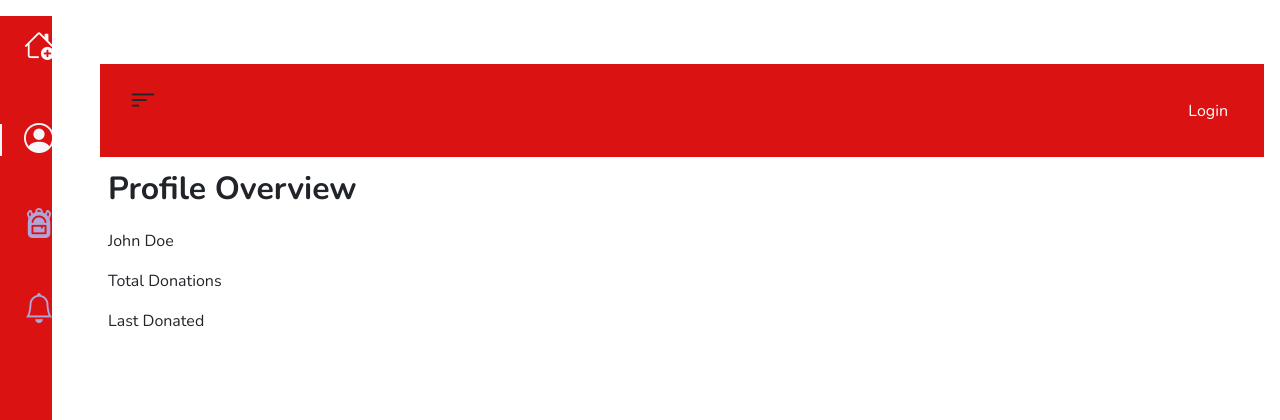
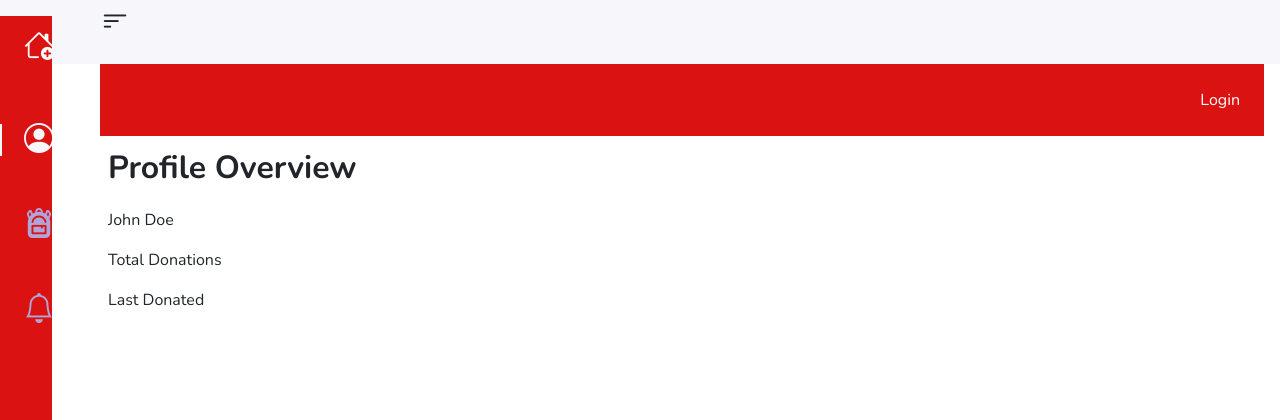
Before and after one commit to samueldobi/Campus-donors, a PHP site: page /dashboard.php in a window 1280 px wide. Shown: the top 420 px of the page. Run offline with PHP 8.4, Linux system fonts and the light colour scheme; some libraries are stand-ins or nearby versions.

Commit message:
debugging dashboard navbar

```diff
--- a/dashboard.php
+++ b/dashboard.php
@@ -22,18 +22,20 @@ session_start();
 
 
     <body>
-  <!-- Navbar -->
-  <nav class="navbar navbar-expand-lg navbar-light p-3">
+    <nav class="navbar  navbar-expand-lg navbar-light  p-3">
+
                 <div class="container-fluid">
-        <div class="d-flex align-items-center">
-            <div class="header_toggle">
-                <p class="text-dark" id="header-toggle"><i class="bi bi-filter-left"></i></p>
+
+                    <header class="header" id="header">
+                        <div class="header_toggle"> <i class='bx bx-menu' ></i>  <p class="text-dark" id="header-toggle"><i class="bi bi-filter-left "></i></p>
+                     </header>
                 </div>
-        </div>
-        <div class="navbar-collapse collapse">
-            <ul class="navbar-nav ms-auto">
+
+                <div class="">
+                    <!-- <a class="navbar-brand text-light" href="index.php">Campus Donors</a> -->
+                    <div class="navbar-nav ms-auto">
                         <?php if (isset($_SESSION['user_id'])): ?>
-                    <li class="nav-item dropdown">
+                            <div class="nav-item dropdown">
                                 <a class="nav-link dropdown-toggle" href="#" id="navbarDropdown" role="button" data-bs-toggle="dropdown" aria-expanded="false">
                                     <img src="<?php echo htmlspecialchars($_SESSION['profile_picture']); ?>" alt="" class="rounded-circle" width="30" height="30">
                                     Welcome, <?php echo htmlspecialchars($_SESSION['username']); ?>
@@ -44,18 +46,34 @@ session_start();
                                     <li><hr class="dropdown-divider"></li>
                                     <li><a class="dropdown-item" href="logout.php">Logout</a></li>
                                 </ul>
-                    </li>
+                            </div>
                         <?php else: ?>
-                    <li class="nav-item">
                             <a class="nav-link" href="login.php">Login</a>
-                    </li>
                         <?php endif; ?>
+                    </div>
+                </div>
+
+                    <!-- <a class="navbar-brand text-light" href="index.php">Campus Donors</a>
+                    <div class="navbar-nav ms-auto">
+                        <?php if (isset($_SESSION['user_id'])): ?>
+                            <div class="nav-item dropdown">
+                                <a class="nav-link dropdown-toggle" href="#" id="navbarDropdown" role="button" data-bs-toggle="dropdown" aria-expanded="false">
+                                    <img src="<?php echo htmlspecialchars($_SESSION['profile_picture']); ?>" alt="" class="rounded-circle" width="30" height="30">
+                                    Welcome, <?php echo htmlspecialchars($_SESSION['username']); ?>
+                                </a>
+                                <ul class="dropdown-menu dropdown-menu-end" aria-labelledby="navbarDropdown">
+                                    <li><a class="dropdown-item" href="dashboard.php">Dashboard</a></li>
+                                    <li><a class="dropdown-item" href="change_profile_picture.php">Change Profile Picture</a></li>
+                                    <li><hr class="dropdown-divider"></li>
+                                    <li><a class="dropdown-item" href="logout.php">Logout</a></li>
                                 </ul>
                             </div>
+                        <?php else: ?>
+                            <a class="nav-link" href="login.php">Login</a>
+                        <?php endif; ?>
+                    </div> -->
                 </div>
 </nav>
-
-  <!-- Navbar -->
 
  <section class="dashboard">
  <body id="body-pd">
```
Lines whose indentation alone changed are shown as unchanged.
